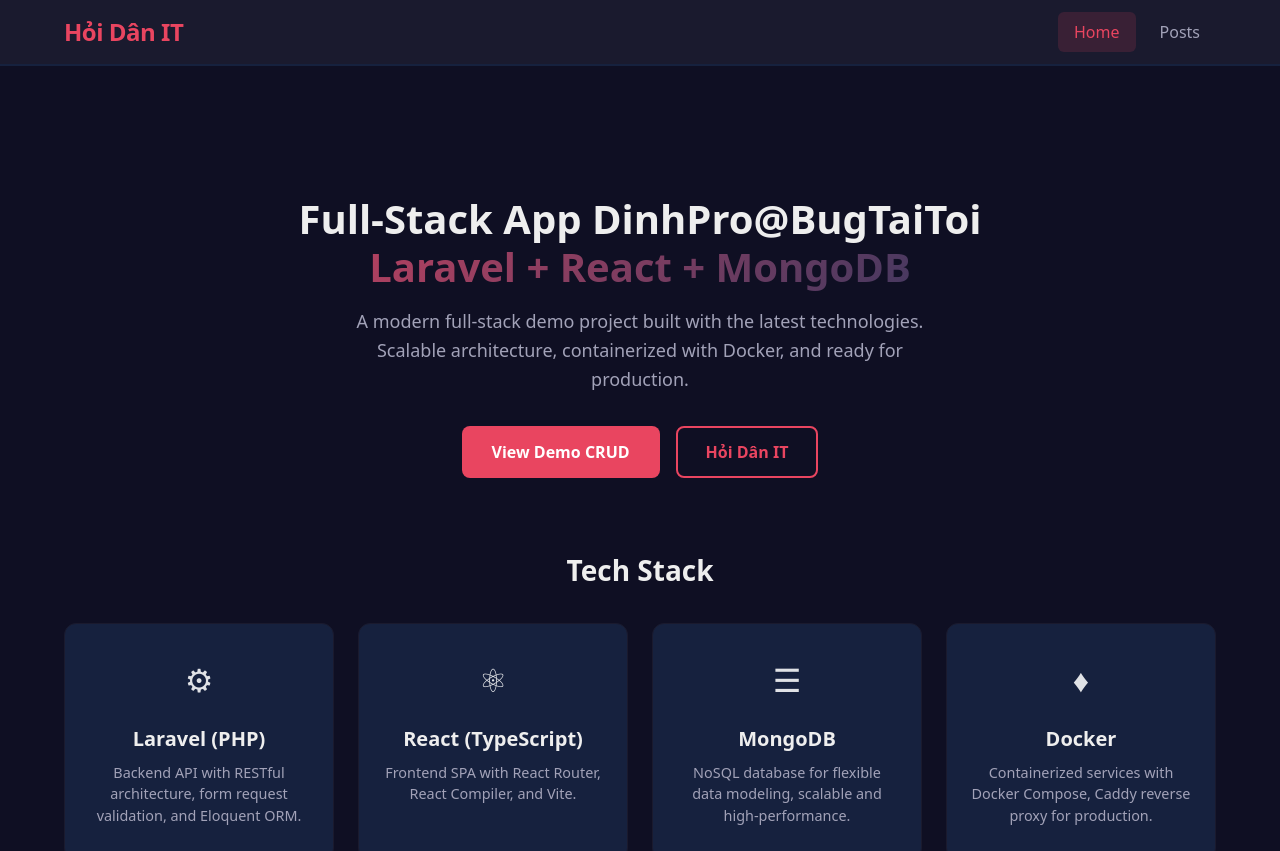
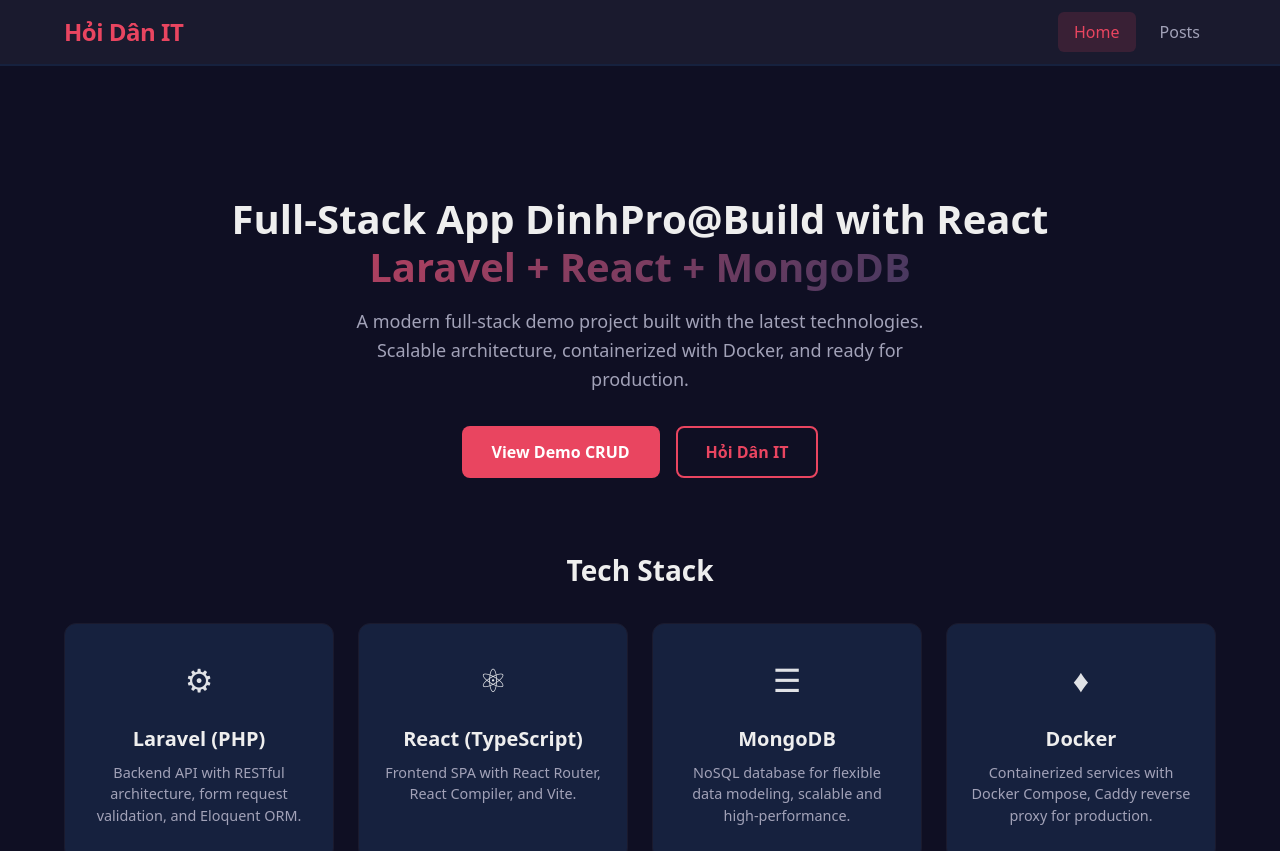
Before and after one commit to TranVanDinh15/demo-vps-frontend-public, a React (Vite) app: page / in a window 1280 px wide. Shown: the top 851 px of the page. Built offline with nearby package versions, Linux system fonts and the light colour scheme; no server answers.

Commit message:
changeHomePage

```diff
--- a/src/pages/HomePage.tsx
+++ b/src/pages/HomePage.tsx
@@ -7,7 +7,7 @@ function HomePage() {
       {/* Hero Section */}
       <section className="hero">
         <h1 className="hero-title">
-          Full-Stack App DinhPro@BugTaiToi
+          Full-Stack App DinhPro@Build with React
           <span className="hero-highlight"> Laravel + React + MongoDB</span>
         </h1>
         <p className="hero-subtitle">
```
Also changed, not shown: 1 other file (tests, documents, lock files or other folders).
